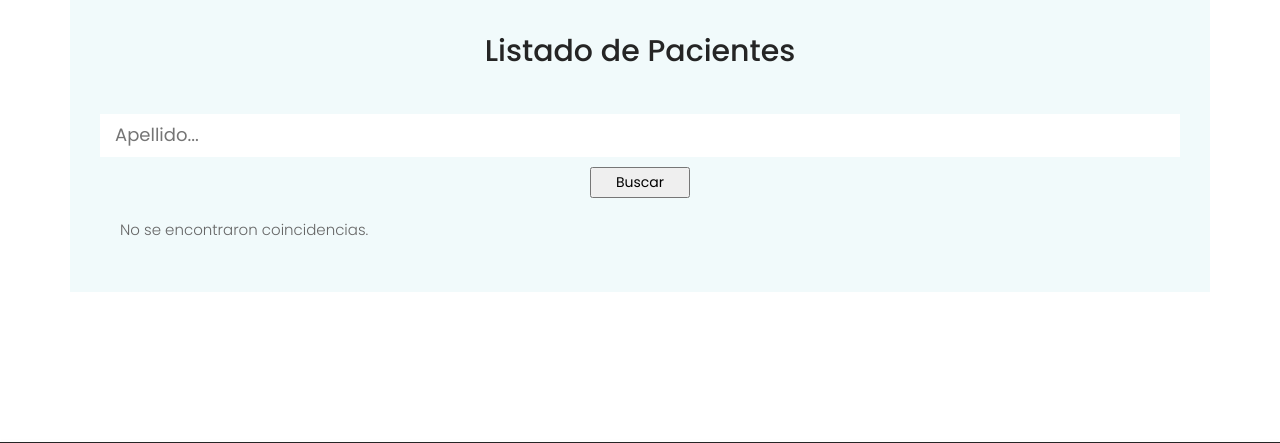
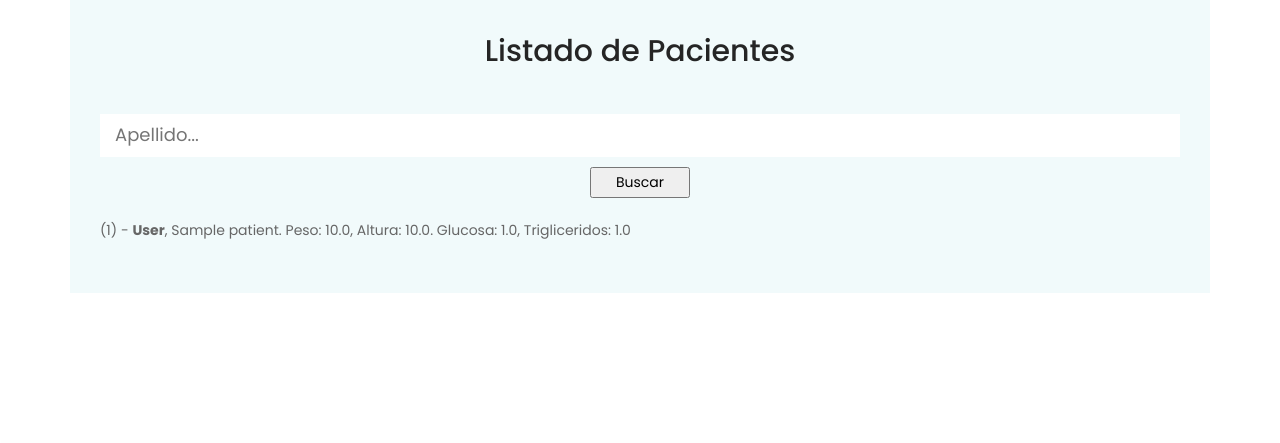
Before and after one commit to Cross-Naicha/Laboratory, a Django app: page /patients/ in a window 1280 px wide. Shown: the part 269-712 px from the top of the page. Run offline with Django 4.2, Linux system fonts and the light colour scheme; tables that the repository leaves empty hold one stand-in row (values such as "Sample post"); some libraries are stand-ins or nearby versions.

Commit message:
3ra Entrega Mejorada con DJANGO FORMS

```diff
--- a/main/templates/main/patients.html
+++ b/main/templates/main/patients.html
@@ -22,17 +22,22 @@
                                 <input class="search-bottom" type="submit" value="Buscar">
                             </div>
                         </form>
+
+                        {% comment %} Lista de Pacientes {% endcomment %}
+
                         <p class='patients_list'>
-                            {% if patients_list %}
+                            {% if list_of_patients %}
                             <ul>
-                                {% for patient in patients_list %}
-                                <li>({{patient.id}}) - {{patient.lastname}}, {{patient.name}}. Peso: {{patient.weight}}, Altura: {{patient.height}}. Glucosa: {{patient.bloodGlucose}}, Trigliceridos: {{patient.triglycerides}} </li>
+                                {% for patient in list_of_patients %}
+                                <li>({{patient.id}}) - <b>{{patient.lastname}}</b>, {{patient.name}}. Peso: {{patient.weight}}, Altura: {{patient.height}}. Glucosa: {{patient.bloodGlucose}}, Trigliceridos: {{patient.triglycerides}} </li>
                                 {% endfor %}
                             </ul>
                             {% else %}
                             <p>No se encontraron coincidencias.</p>
                             {% endif %}
                         </p>
+
+
                     </div>
                 </div>
             </div>
--- a/main/views.py
+++ b/main/views.py
@@ -6,6 +6,7 @@ from main.forms import Patients_Create, Doctors_Create, Suscriptors_Create
 def main(request):
     return render(request, 'main/index.html', {})
 
+# Patients
 def patients(request):
 
     if request.method == 'POST':
@@ -28,9 +29,16 @@ def patients(request):
 
 def patients_view(request):
 
+    search_target = request.GET.get('lastname')
 
-    return render(request, 'main/patients.html', {})
+    if search_target:
+        list_of_patients = Patients.objects.filter(lastname__icontains=search_target)
+    else:
+        list_of_patients = Patients.objects.all()
 
+    return render(request, 'main/patients.html', {'list_of_patients': list_of_patients})
+
+# Doctors
 def doctors(request):
 
     if request.method == 'POST':
@@ -48,6 +56,7 @@ def doctors(request):
     doctors_form = Doctors_Create()
     return render(request, 'main/doctors.html', {'doctors_form': doctors_form})
 
+# Suscriptors
 def suscriptors(request):
 
     if request.method == 'POST':
```
